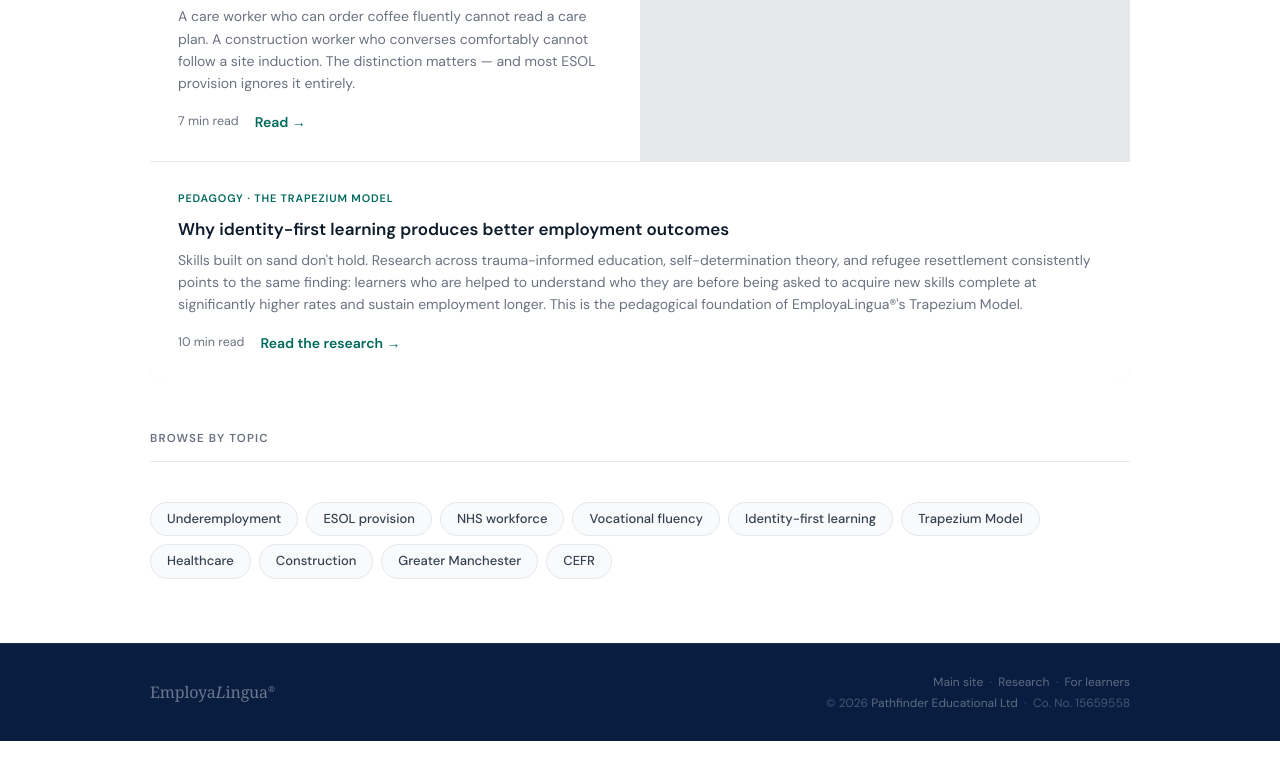
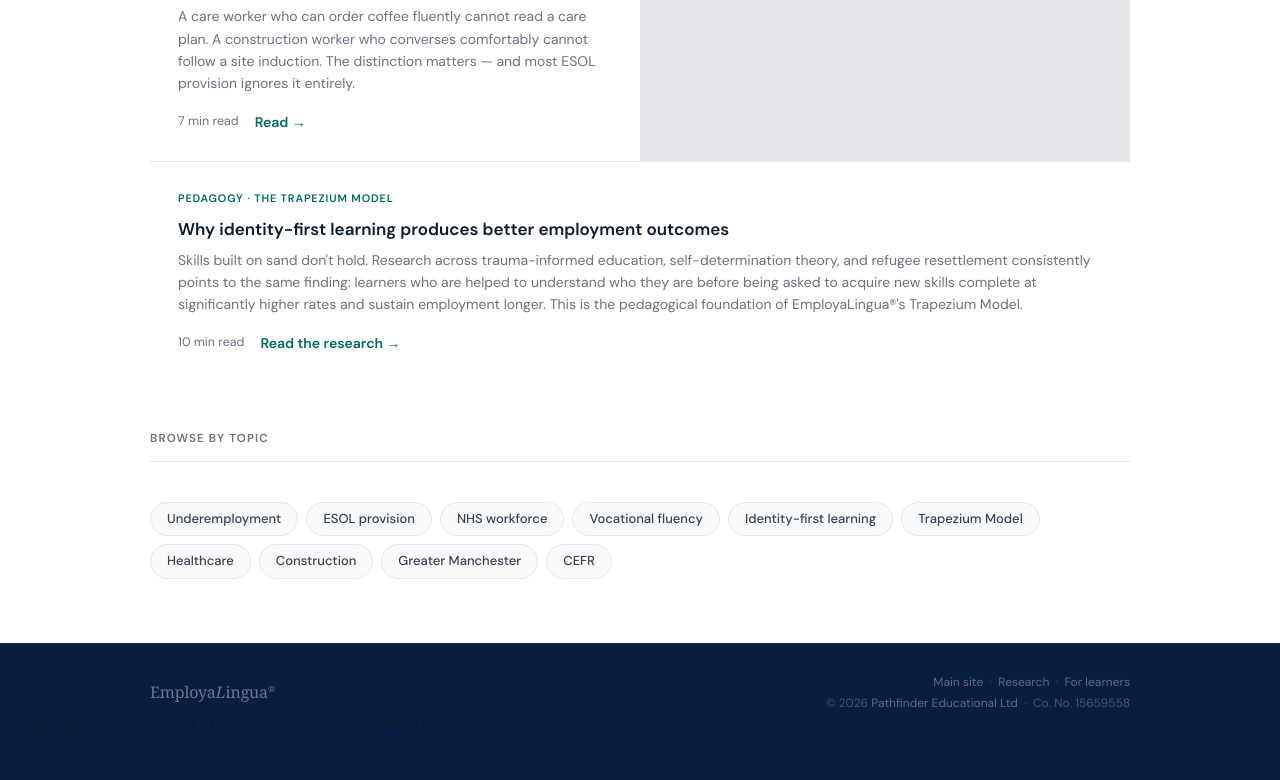
Before and after one commit to pthfndr88/employalingualanding, a plain HTML site: page research/index.html in a window 1280 px wide. Shown: the part 1184-1964 px from the top of the page. Before the commit the page ends 1925 px from the top, so only its background shows below. Drawn offline with Linux system fonts and the light colour scheme; a web font is replaced by a local one.

Commit message:
Standardise Manchester contact address; retain product email

```diff
--- a/research/index.html
+++ b/research/index.html
@@ -140,5 +140,5 @@
     <a href="/">Main site</a> &nbsp;·&nbsp; <a href="/research/">Research</a> &nbsp;·&nbsp; <a href="/learn/">For learners</a><br>
     &copy; 2026 <a href="https://pthfndr.org" rel="noopener">Pathfinder Educational Ltd</a> &nbsp;·&nbsp; Co. No. 15659558
   </div>
-</div></div></footer>
+</div></div><div class="container" style="padding:0 24px 24px;font-size:0.9rem"><address style="font-style:normal">GM Digital Security Hub, 47 Lloyd Street, Manchester, M2 5LE</address></div></footer>
 </body></html>
```
